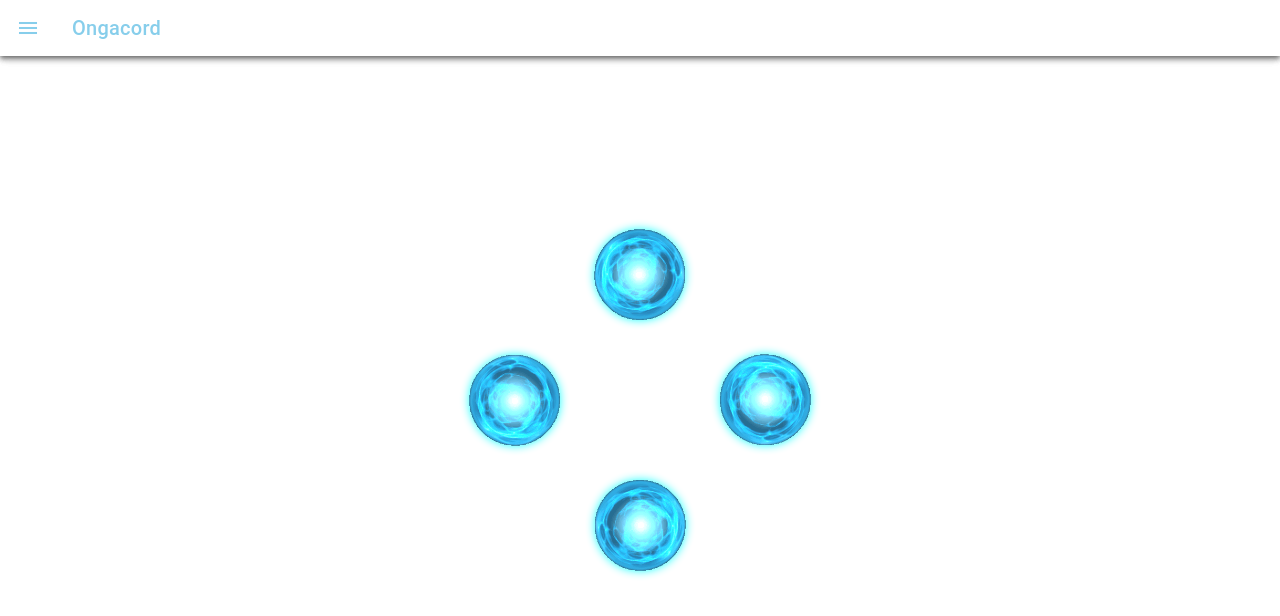
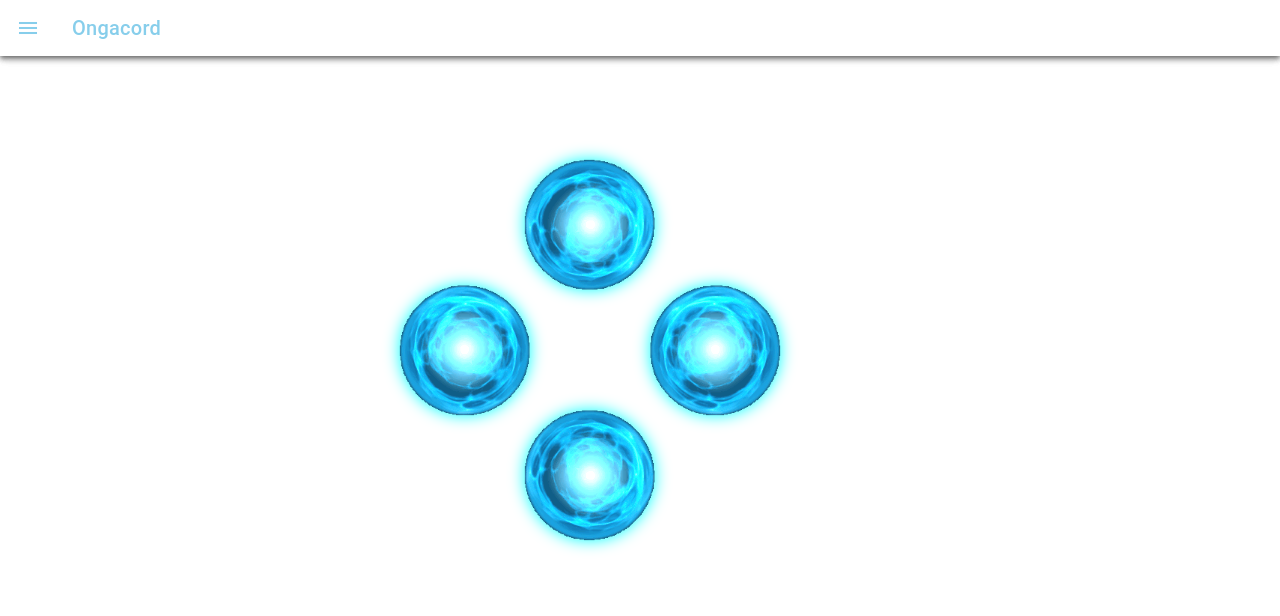
Before and after one commit to ArkDriveDev/Ongacord, a React (Vite) app: page /hologram in a window 1280 px wide. Shown: the top 616 px of the page. Built offline with nearby package versions, Linux system fonts and the light colour scheme.

Commit message:
correted hologram css

```diff
--- a/src/pages/Hologram.css
+++ b/src/pages/Hologram.css
@@ -6,53 +6,62 @@
   overflow: hidden;
 }
 
-/* Perfect centering container */
+/* Centering container */
 .hologram-center {
   position: absolute;
   top: 50%;
   left: 50%;
   transform: translate(-50%, -50%);
+  width: 300px;
+  height: 300px;
 }
 
-/* Base positioning */
+/* Base container */
 .reflection-base {
   position: relative;
-  margin: 0 auto;
+  width: 100%;
+  height: 100%;
 }
 
-/* Shared image styles */
+/* Image container */
 .reflection-image {
   position: absolute;
-  opacity: 0.9;
+  width: 150px;
+  height: 150px;
   display: flex;
   justify-content: center;
   align-items: center;
 }
 
+/* Jellyfish image styling */
 .reflection-image img {
-  width: 70%;
-  height: 70%;
+  width: 100%;
+  height: 100%;
   object-fit: contain;
-  filter: brightness(1.3) drop-shadow(0 0 5px cyan);
+  filter: brightness(1.3) drop-shadow(0 0 8px cyan);
 }
 
-/* Individual rotations */
+/* Corrected orientations - Tails IN */
 .reflection-image.top {
+  top: 0;
   left: 50%;
-  transform: translateX(-50%) rotate(180deg);
+  transform: translateX(-50%); /* Tails down (correct) */
 }
 
 .reflection-image.right {
   top: 50%;
-  transform: translateY(-50%) rotate(270deg);
+  right: 0;
+  transform: translateY(-50%) rotate(90deg) scaleX(-1); /* FIXED: Rotate then mirror */
 }
 
 .reflection-image.bottom {
+  bottom: 0;
   left: 50%;
-  transform: translateX(-50%);
+  transform: translateX(-50%) scaleY(-1); /* Tails up (correct) */
 }
 
 .reflection-image.left {
   top: 50%;
-  transform: translateY(-50%) rotate(90deg);
+  left: 0;
+  transform: translateY(-50%) rotate(270deg); /* Tails right (correct) */
 }
```
